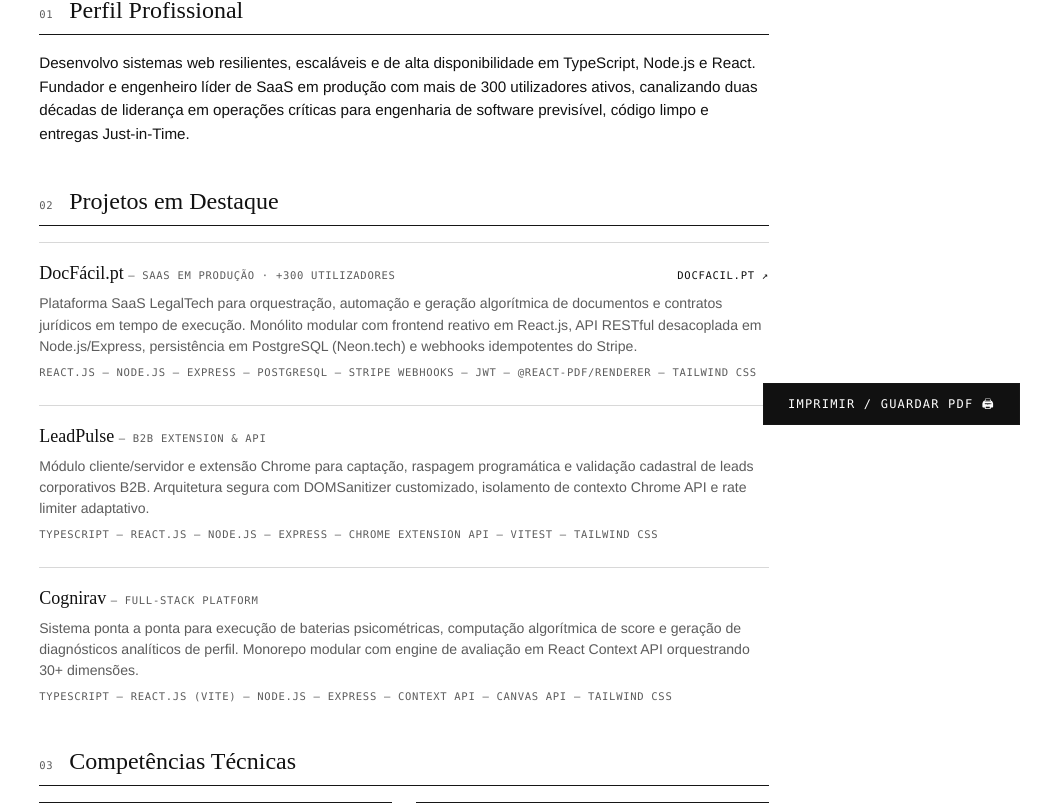
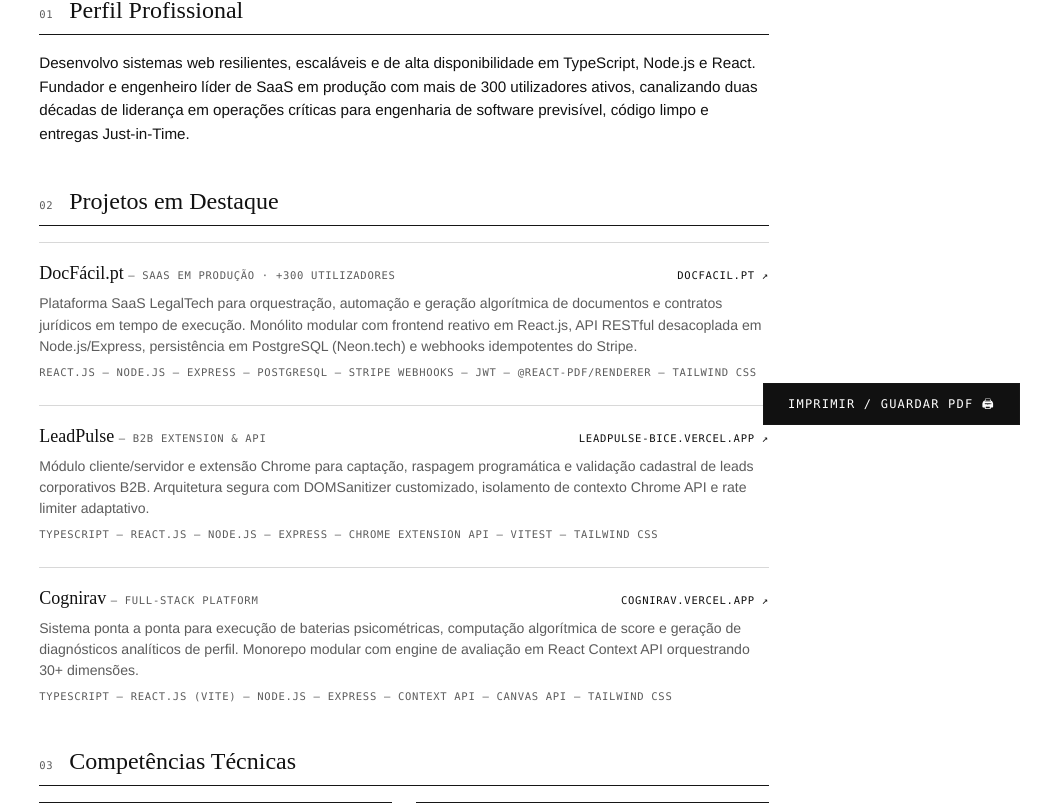
Before and after one commit to tiagodearaujo13-lab/Portfolio, a Next.js app: page /cv in a window 1280 px wide. Shown: the part 351-1157 px from the top of the page, without its empty margins (236-1280 px from the left). Built offline with nearby package versions, Linux system fonts and the light colour scheme.

Commit message:
feat(cv): adicionar links de deploy em produção na página /cv
Os cards de LeadPulse e Cognirav passam a expor os respetivos URLs da
Vercel, alinhando a página de CV com os links já publicados na secção
de projetos.

🤖 Generated with Codebuff
Co-Authored-By: Codebuff <noreply@codebuff.com>

```diff
--- a/app/cv/page.tsx
+++ b/app/cv/page.tsx
@@ -147,6 +147,14 @@ export default function CvPage() {
                     — B2B EXTENSION & API
                   </span>
                 </h3>
+                <a
+                  href="https://leadpulse-bice.vercel.app"
+                  target="_blank"
+                  rel="noopener noreferrer"
+                  className="label-mono text-ink text-[0.65rem] no-underline hover:text-soft"
+                >
+                  leadpulse-bice.vercel.app ↗
+                </a>
               </div>
               <p className="font-sans text-[0.88rem] leading-[1.5] text-soft mb-2">
                 Módulo cliente/servidor e extensão Chrome para captação,
@@ -169,6 +177,14 @@ export default function CvPage() {
                     — FULL-STACK PLATFORM
                   </span>
                 </h3>
+                <a
+                  href="https://cognirav.vercel.app"
+                  target="_blank"
+                  rel="noopener noreferrer"
+                  className="label-mono text-ink text-[0.65rem] no-underline hover:text-soft"
+                >
+                  cognirav.vercel.app ↗
+                </a>
               </div>
               <p className="font-sans text-[0.88rem] leading-[1.5] text-soft mb-2">
                 Sistema ponta a ponta para execução de baterias psicométricas,
```
